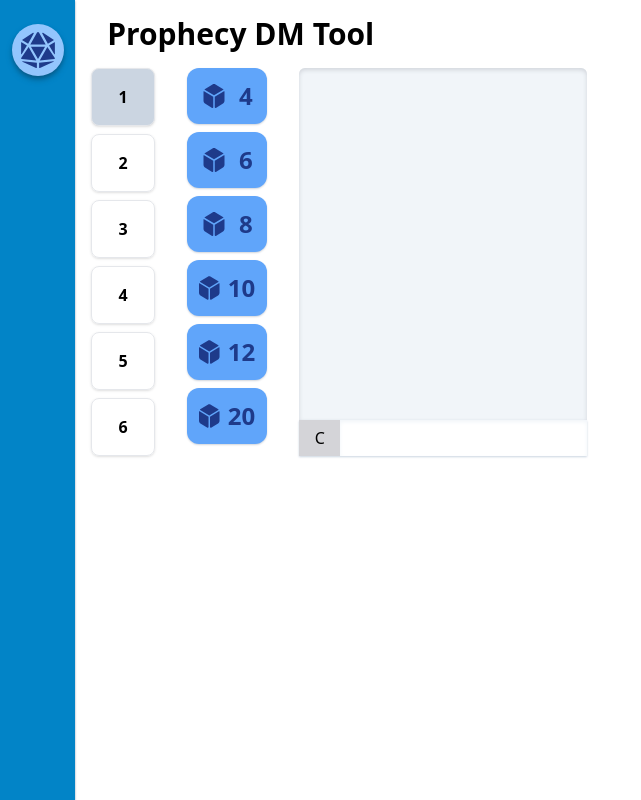
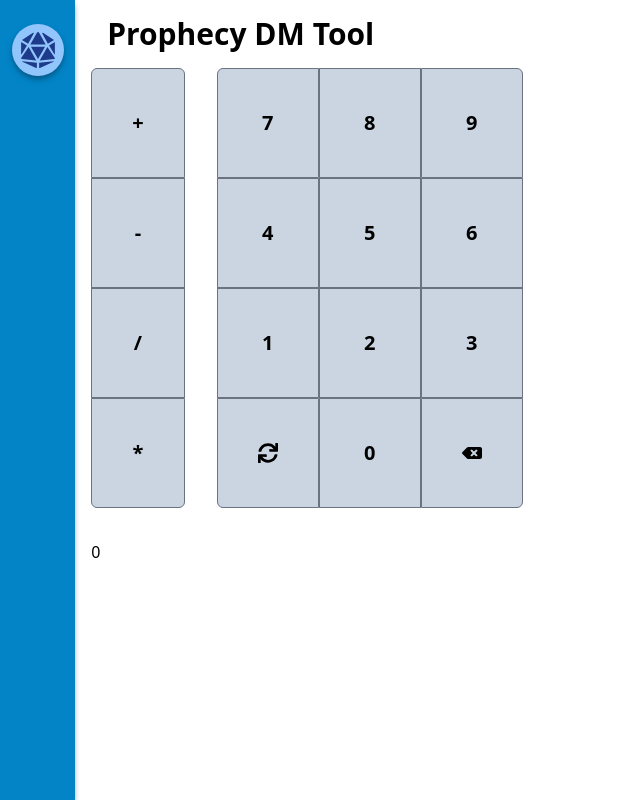
Before and after one commit to ehouse/nextjs-dmtools, a Next.js app: page / in a window 1280 px wide. Shown: the whole page, without its empty margins (0-641 px from the left). Built offline with nearby package versions, Linux system fonts and the light colour scheme.

Commit message:
Refactored how the calculator works
Slight design change until a final design can be implemented

```diff
--- a/components/calculator.tsx
+++ b/components/calculator.tsx
@@ -1,55 +1,170 @@
 import { useState } from "react";
+import { FaSync, FaBackspace } from "react-icons/fa";
 
 interface Props {
-  rollLog: Roll[][];
-  clearLog: () => void;
-}
-
-function Line(props: { group: Roll[] }) {
-  return (
-    <div className="flex justify-end gap-2">
-      {props.group.map((roll, index) => {
-        return (
-          <span
-            className={` flex h-8 w-8 items-center justify-center rounded-full bg-slate-300 font-semibold
-            ${roll[0] === roll[1] && "bg-green-900 text-green-400"}
-            ${roll[1] === 1 && "bg-red-600 text-white"}`}
-            key={index}
-          >
-            {roll[1]}
-          </span>
-        );
-      })}
-    </div>
-  );
+  setExpression: (arg0: Expression) => void;
+  clearExpression: () => void;
+  expression: Expression;
 }
 
 function Calculator(props: Props) {
-  const [calcInput, setCalcInput] = useState("");
+  const clear = () => {
+    props.clearExpression();
+  };
+
+  const dispatchNumber = (digit: number) => {
+    if (props.expression === null) {
+      // If completely unset, set to a single number
+      props.setExpression({ tag: "number", n: digit });
+    } else if (props.expression.tag === "number") {
+      // Add a digit to a single number expression
+      let newExpression: NumberExpression = {
+        tag: "number",
+        n: props.expression.n * 10 + digit,
+      };
+      props.setExpression(newExpression);
+    } else if (props.expression.tag === "math") {
+      // If a math expression, append to the right leaf node
+      if (props.expression.right === null) {
+        // Check if the leaf node is null, set to a number
+        let newNumber: NumberExpression = { tag: "number", n: digit };
+        let newExpression = { ...props.expression, right: newNumber };
+        props.setExpression(newExpression);
+      } else if (props.expression.right.tag === "number") {
+        let newNumber: NumberExpression = {
+          tag: "number",
+          n: props.expression.right.n * 10 + digit,
+        };
+        let newExpression = { ...props.expression, right: newNumber };
+        props.setExpression(newExpression);
+      }
+    }
+  };
+
+  const dispatchOperation = (operation: Operation) => {
+    if (
+      props.expression?.tag === "number" ||
+      (props.expression?.tag === "math" && props.expression.right !== null)
+    ) {
+      let newExpression: MathExpression = {
+        tag: "math",
+        op: operation,
+        left: props.expression,
+        right: null,
+      };
+      props.setExpression(newExpression);
+    }
+  };
 
   return (
-    <div className="flex w-72 flex-col rounded-t-md bg-slate-100">
-      <div className="h-72 flex-grow items-end overflow-auto rounded-t-md p-4 shadow-inner shadow-gray-300">
-        <div className=" flex flex-col-reverse gap-4">
-          {props.rollLog.map((rollGroup, index) => (
-            <div key={index}>
-              <Line group={rollGroup} />
-            </div>
-          ))}
-        </div>
+    <div className="flex gap-8">
+      <div className="grid grid-cols-1">
+        <button
+          onClick={() => dispatchOperation("+")}
+          className="calculator-button rounded-t-md"
+        >
+          +
+        </button>
+        <button
+          className="calculator-button"
+          onClick={() => dispatchOperation("-")}
+        >
+          -
+        </button>
+        <button
+          className="calculator-button"
+          onClick={() => dispatchOperation("/")}
+        >
+          /
+        </button>
+        <button
+          className="calculator-button rounded-b-md"
+          onClick={() => dispatchOperation("*")}
+        >
+          *
+        </button>
       </div>
-      <div className="flex shadow-sm shadow-slate-300">
+      <div className="grid grid-cols-3 ">
         <button
-          className=" w-12 bg-zinc-300 hover:bg-zinc-400 active:bg-zinc-300 active:shadow-inner"
-          onClick={props.clearLog}
+          value={7}
+          onClick={(e) => dispatchNumber(Number(e.currentTarget.value))}
+          className="calculator-button rounded-tl-md"
         >
-          C
+          7
         </button>
-        <input
-          className=" h-9 flex-grow px-2 text-right shadow-inner shadow-slate-100"
-          value={calcInput}
-          onChange={(e) => setCalcInput(e.target.value)}
-        />
+        <button
+          value={8}
+          onClick={(e) => dispatchNumber(Number(e.currentTarget.value))}
+          className="calculator-button"
+        >
+          8
+        </button>
+        <button
+          value={9}
+          onClick={(e) => dispatchNumber(Number(e.currentTarget.value))}
+          className="calculator-button rounded-tr-md"
+        >
+          9
+        </button>
+        <button
+          value={4}
+          onClick={(e) => dispatchNumber(Number(e.currentTarget.value))}
+          className="calculator-button"
+        >
+          4
+        </button>
+        <button
+          value={5}
+          onClick={(e) => dispatchNumber(Number(e.currentTarget.value))}
+          className="calculator-button"
+        >
+          5
+        </button>
+        <button
+          value={6}
+          onClick={(e) => dispatchNumber(Number(e.currentTarget.value))}
+          className="calculator-button"
+        >
+          6
+        </button>
+        <button
+          value={1}
+          onClick={(e) => dispatchNumber(Number(e.currentTarget.value))}
+          className="calculator-button"
+        >
+          1
+        </button>
+        <button
+          value={2}
+          onClick={(e) => dispatchNumber(Number(e.currentTarget.value))}
+          className="calculator-button"
+        >
+          2
+        </button>
+        <button
+          value={3}
+          onClick={(e) => dispatchNumber(Number(e.currentTarget.value))}
+          className="calculator-button"
+        >
+          3
+        </button>
+        <button
+          value={"-"}
+          className="calculator-button rounded-bl-md"
+          onClick={clear}
+        >
+          <FaSync />
+        </button>
+        <button
+          value={0}
+          onClick={(e) => dispatchNumber(Number(e.currentTarget.value))}
+          className="calculator-button"
+        >
+          0
+        </button>
+        <button className="calculator-button rounded-br-md">
+          <FaBackspace />
+        </button>
       </div>
     </div>
   );
--- a/components/diceRoller.tsx
+++ b/components/diceRoller.tsx
@@ -1,89 +1,26 @@
 import { useState } from "react";
 
-import { RadioGroup } from "@headlessui/react";
 import Die from "../components/dice";
-import Calculator from "../components/calculator";
+import Calculator from "./calculator";
+import Results from "./results";
 
 function DiceRoller() {
-  const [rollLog, setRollLog] = useState<Roll[][]>([]);
-  const [mod, setMod] = useState(1);
+  const [expression, setExpression] = useState<Expression>(null);
 
-  // Deletes all rolls from the log
-  const clearRoll = () => {
-    setRollLog([]);
-  };
-
-  // Append a group of rolls plus modifiers to the log
-  const appendRoll = (rollGroup: Roll[]) => {
-    setRollLog((oldLog) => [...oldLog, rollGroup]);
+  const clearExpression = () => {
+    setExpression(null);
   };
 
   return (
     <div className="container mx-auto flex flex-col px-4">
       <h1 className=" p-4 text-3xl font-bold">Prophecy DM Tool</h1>
-      <div className=" flex gap-8">
-        <RadioGroup
-          style={{
-            display: "flex",
-            flexDirection: "column",
-            gap: "8px",
-            minWidth: "64px",
-          }}
-          value={mod}
-          onChange={setMod}
-        >
-          <RadioGroup.Option value={1}>
-            {({ checked }) => (
-              <button className={checked ? "btn bg-slate-300" : "btn"}>
-                1
-              </button>
-            )}
-          </RadioGroup.Option>
-          <RadioGroup.Option value={2}>
-            {({ checked }) => (
-              <button className={checked ? "btn bg-slate-300 " : "btn"}>
-                2
-              </button>
-            )}
-          </RadioGroup.Option>
-          <RadioGroup.Option value={3}>
-            {({ checked }) => (
-              <button className={checked ? "btn bg-slate-300" : "btn"}>
-                3
-              </button>
-            )}
-          </RadioGroup.Option>
-          <RadioGroup.Option value={4}>
-            {({ checked }) => (
-              <button className={checked ? "btn bg-slate-300" : "btn"}>
-                4
-              </button>
-            )}
-          </RadioGroup.Option>
-          <RadioGroup.Option value={5}>
-            {({ checked }) => (
-              <button className={checked ? "btn bg-slate-300" : "btn"}>
-                5
-              </button>
-            )}
-          </RadioGroup.Option>
-          <RadioGroup.Option value={6}>
-            {({ checked }) => (
-              <button className={checked ? "btn bg-slate-300" : "btn"}>
-                6
-              </button>
-            )}
-          </RadioGroup.Option>
-        </RadioGroup>
-        <div className="flex flex-col items-start gap-2">
-          <Die face={4} mod={mod} appendRoll={appendRoll} />
-          <Die face={6} mod={mod} appendRoll={appendRoll} />
-          <Die face={8} mod={mod} appendRoll={appendRoll} />
-          <Die face={10} mod={mod} appendRoll={appendRoll} />
-          <Die face={12} mod={mod} appendRoll={appendRoll} />
-          <Die face={20} mod={mod} appendRoll={appendRoll} />
-        </div>
-        <Calculator rollLog={rollLog} clearLog={clearRoll} />
+      <div className=" flex flex-col gap-8">
+        <Calculator
+          setExpression={setExpression}
+          clearExpression={clearExpression}
+          expression={expression}
+        />
+        <Results expression={expression} />
       </div>
     </div>
   );
--- /dev/null
+++ b/components/results.tsx
@@ -0,0 +1,39 @@
+interface Props {
+  expression: Expression;
+}
+
+const evalExpression = (e: Expression): number => {
+  // Return 0 if null expression
+  if (e === null) {
+    return 0;
+  }
+
+  if (e.tag === "math") {
+    if (e.op === "+") {
+      return evalExpression(e.left) + evalExpression(e.right);
+    }
+    if (e.op === "-") {
+      return evalExpression(e.left) - evalExpression(e.right);
+    }
+    if (e.op === "*") {
+      return evalExpression(e.left) * evalExpression(e.right);
+    }
+    if (e.op === "/") {
+      return evalExpression(e.left) / evalExpression(e.right);
+    }
+  } else if (e.tag === "number") {
+    return e.n;
+  }
+  return 0;
+};
+
+function Results(props: Props) {
+  return (
+    <div className="flex flex-col">
+      <div>{evalExpression(props.expression)}</div>
+      <div>{props.expression && JSON.stringify(props.expression)}</div>
+    </div>
+  );
+}
+
+export default Results;
--- a/pages/index.tsx
+++ b/pages/index.tsx
@@ -7,7 +7,7 @@ import DiceRoller from "../components/diceRoller";
 const Home: NextPage = () => {
   return (
     <div className="flex">
-      <nav className=" flex w-20 flex-col items-center bg-sky-600 shadow-sm shadow-slate-400">
+      <nav className=" flex w-20 flex-col items-center bg-sky-600 shadow-md shadow-slate-400">
         <div className="sidebar-icon group mt-6">
           <FaDiceD20 size="36px" color="rgb(30 58 138)" />
           <span className="sidebar-tip group-hover:scale-100">Dice Roller</span>
--- a/styles/globals.css
+++ b/styles/globals.css
@@ -12,10 +12,14 @@
     }
 
     .sidebar-icon {
-      @apply relative flex items-center justify-center mx-auto rounded-full bg-blue-300 p-2 shadow-md shadow-sky-800 transition-all ease-linear hover:cursor-pointer hover:shadow-sky-700/50 active:bg-blue-300/80 active:shadow-none
+      @apply relative flex items-center justify-center mx-auto rounded-full bg-blue-300 p-2 shadow-md shadow-sky-800 transition-all duration-100 ease-linear hover:cursor-pointer  active:bg-blue-300/80 active:shadow-none
     }
 
     .sidebar-tip {
       @apply absolute w-auto p-2 m-2 min-w-max left-[3.25rem] scale-0 rounded-md shadow-md text-white bg-gray-900 text-xs font-semibold transition-all origin-left
     }
+
+    .calculator-button{
+      @apply p-10 bg-slate-300 font-semibold border border-gray-500 text-xl active:bg-slate-400 active:shadow-inner transition-all duration-100 ease-linear
+    }
   }
```
Also changed, not shown: types.d.ts (+22 -0 lines).
